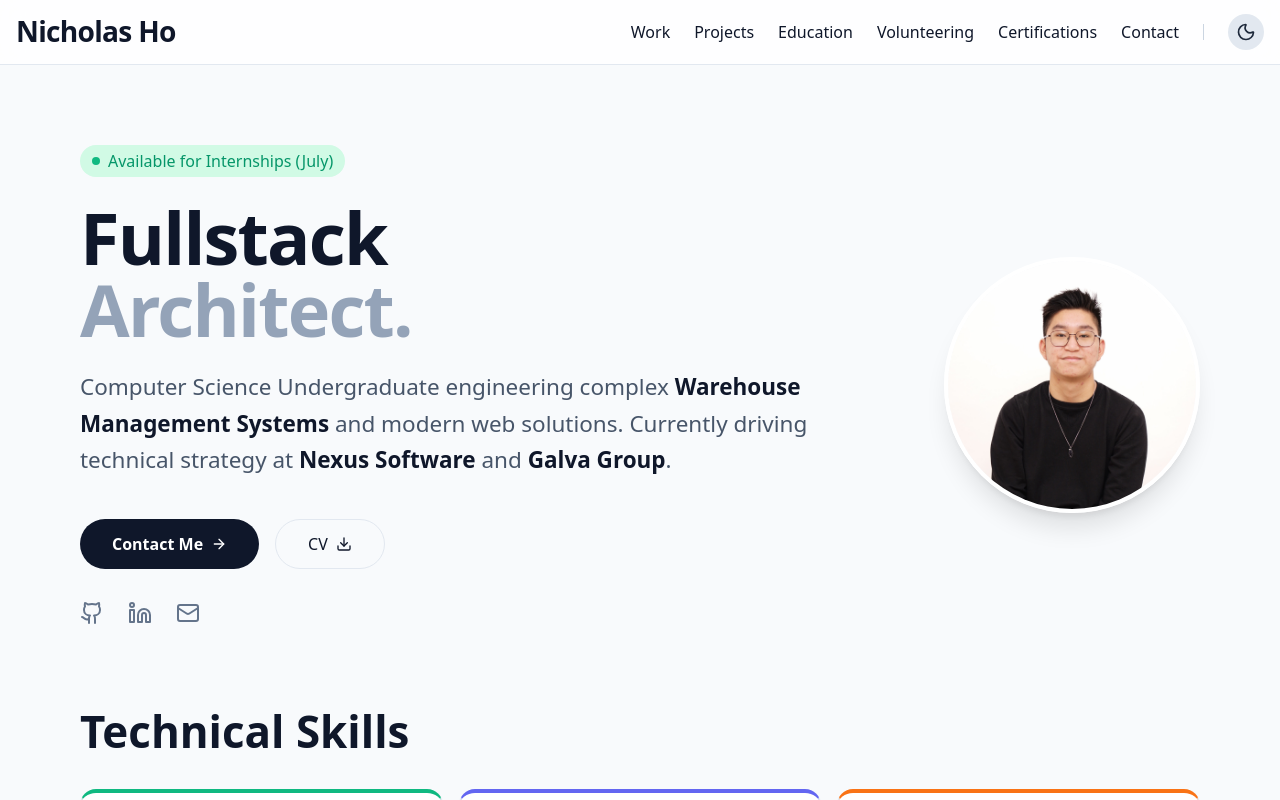
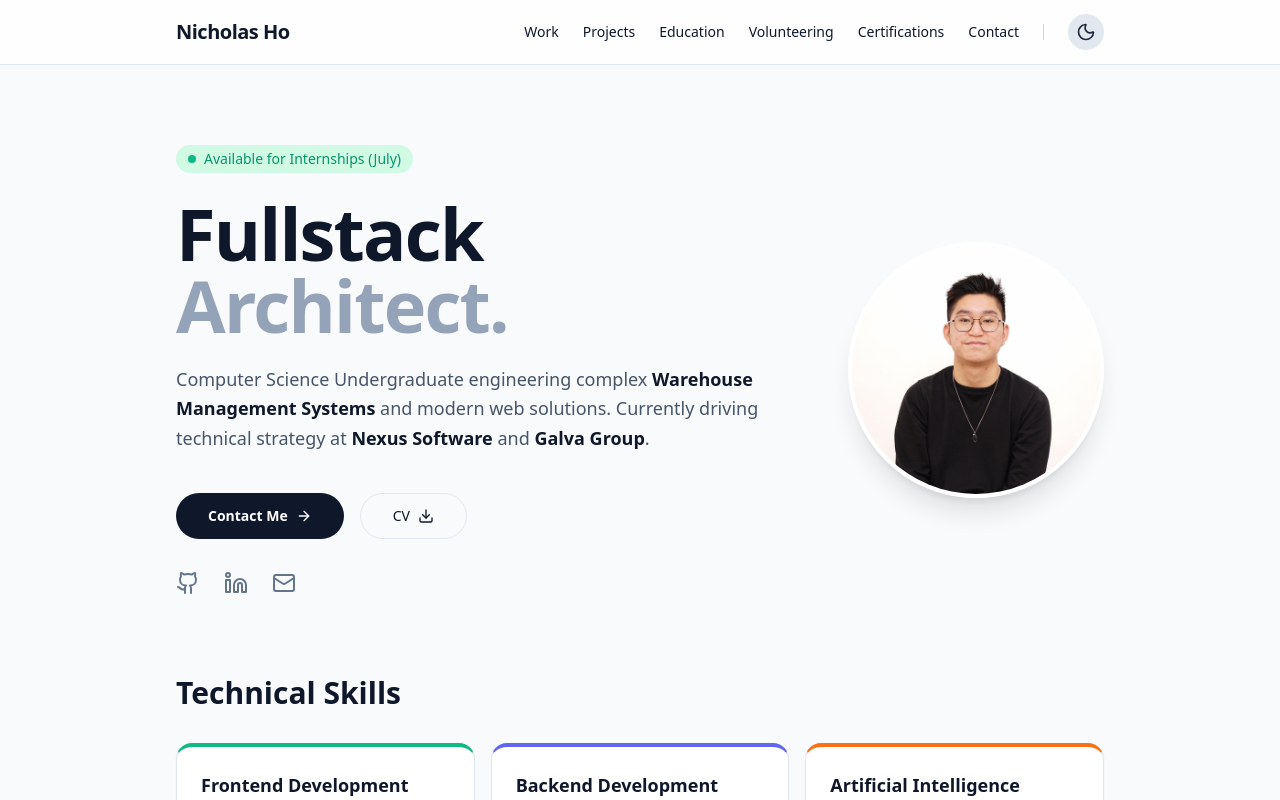
Before and after one commit to NichoHo/portfolio, a Next.js app: page /portfolio/ in a window 1280 px wide. Shown: the top 800 px of the page. Built offline with nearby package versions, Linux system fonts and the light colour scheme.

Commit message:
fix padding

```diff
--- a/app/page.tsx
+++ b/app/page.tsx
@@ -18,7 +18,8 @@ export default function Home() {
 
       {/* 1. NAVBAR */}
       <nav className="sticky top-0 z-50 w-full border-b border-slate-200 dark:border-slate-800 bg-white/80 dark:bg-slate-950/80 backdrop-blur-md">
-        <div className="max-w-7xl mx-auto px-4 h-16 flex items-center justify-between">
+        {/* Adjusted: max-w-5xl and px-6 md:px-12 */}
+        <div className="max-w-5xl mx-auto px-6 md:px-12 h-16 flex items-center justify-between">
           <span className="font-bold text-xl tracking-tight hidden md:block">Nicholas Ho</span>
           <span className="font-bold text-xl tracking-tight md:hidden">NH</span>
 
@@ -46,7 +47,8 @@ export default function Home() {
         </div>
       </nav>
 
-      <div className="max-w-6xl mx-auto px-4 py-12 md:py-20 space-y-20">
+      {/* Adjusted: max-w-5xl and px-6 md:px-12 */}
+      <div className="max-w-5xl mx-auto px-6 md:px-12 py-12 md:py-20 space-y-20">
 
         {/* 2. HERO SECTION */}
         <section className="flex flex-col-reverse md:flex-row items-center justify-between gap-10 md:gap-16">
@@ -509,7 +511,8 @@ export default function Home() {
       <Volunteering />
 
       {/* 11. CERTIFICATIONS */}
-      <div className="max-w-6xl mx-auto px-4 py-16 md:py-24 space-y-24">
+      {/* Adjusted: max-w-5xl and px-6 md:px-12 */}
+      <div className="max-w-5xl mx-auto px-6 md:px-12 py-16 md:py-24 space-y-24">
         <section className="space-y-12">
                 <motion.div
                 initial={{ opacity: 0, y: 20 }}
--- a/tailwind.config.ts
+++ b/tailwind.config.ts
@@ -14,14 +14,6 @@ const config: Config = {
         background: "var(--background)",
         foreground: "var(--foreground)",
       },
-      fontSize: {
-        sm: ['1rem', { lineHeight: '1.5' }], // 16px
-        base: ['1.125rem', { lineHeight: '1.6' }], // 18px
-        lg: ['1.406rem', { lineHeight: '1.5' }],   // ~22.5px
-        xl: ['1.758rem', { lineHeight: '1.4' }],   // ~28px
-        '2xl': ['2.197rem', { lineHeight: '1.2' }],// ~35px
-        '3xl': ['2.746rem', { lineHeight: '1.2' }],// ~44px
-      },
     },
   },
   plugins: [],
```
